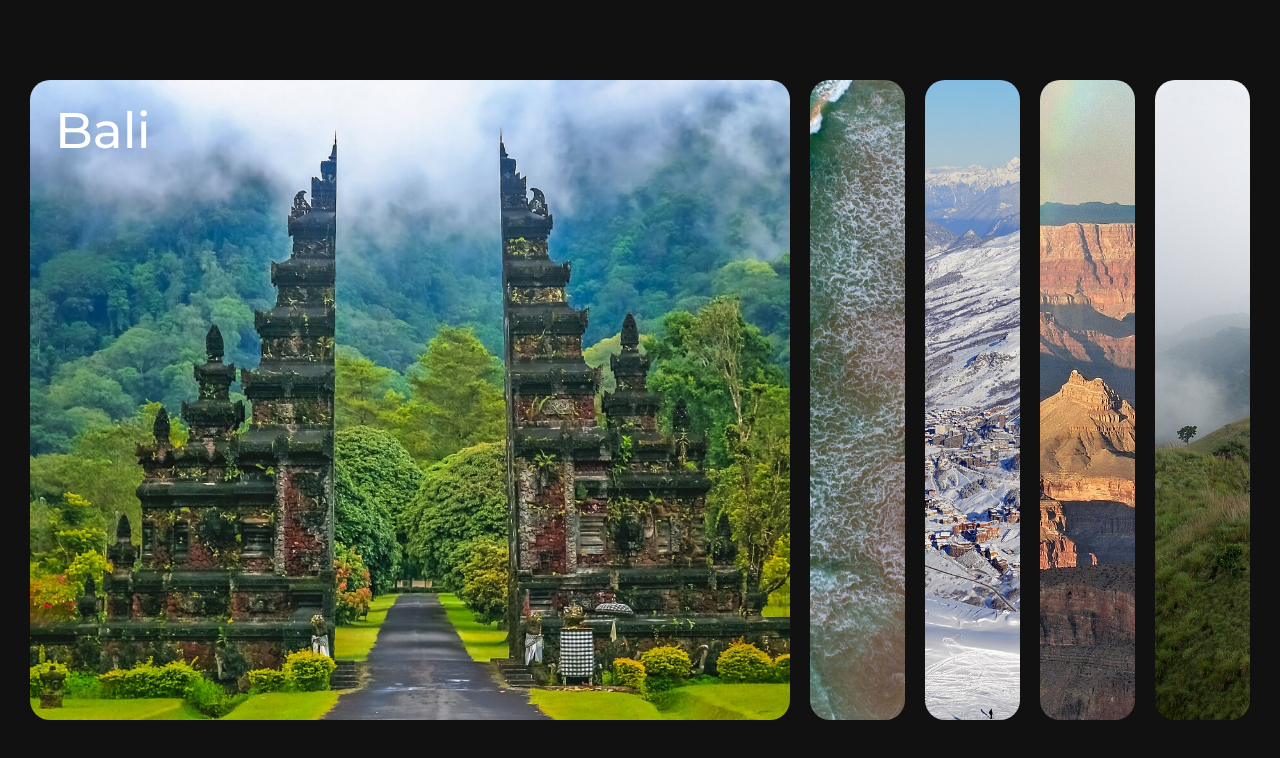
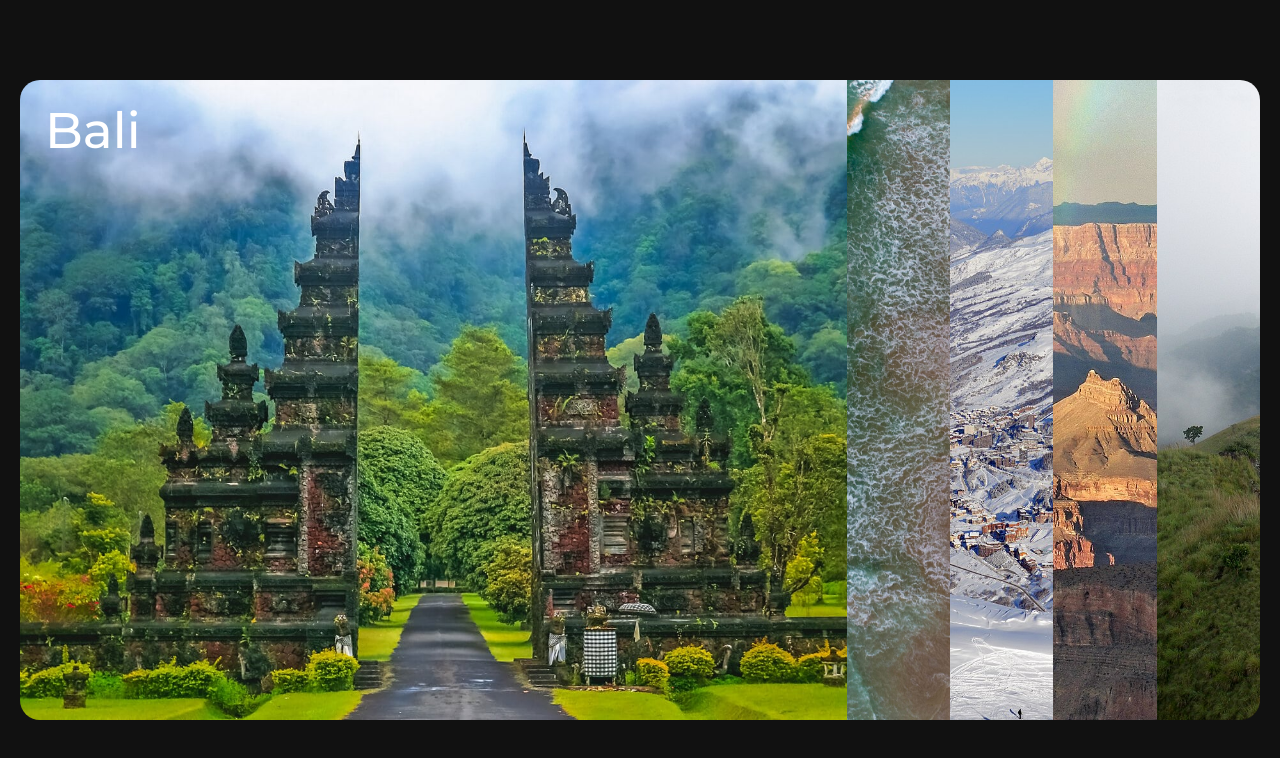
Before and after one commit to olexioio/GalaryCard, a plain HTML site: page index.html in a window 1280 px wide. Drawn offline with Linux system fonts and the light colour scheme.

Commit message:
add animation of card and some change in html,css

```diff
--- a/css/style.css
+++ b/css/style.css
@@ -2,7 +2,6 @@
     box-sizing: border-box;
 }
 body {
-    /* font-family: ; */
     overflow: hidden;
     margin: 0;
     background: #111;
@@ -12,15 +11,13 @@ body {
     align-items: center;
     font-family: 'Montserrat', sans-serif;
 }
-.container {
+.slide-container {
     width: 100%;
     display: flex;
     padding: 0 20px;
 }
 .slide {
     height: 80vh;
-    border-radius: 20px;
-    margin: 10px;
     cursor: pointer;
     color: #ffffff;
     flex: 1;
@@ -29,6 +26,12 @@ body {
     background-repeat: no-repeat;
     position: relative;
     transition: all 0.3s ease-in;
+}
+.slide:first-child{
+    border-radius: 20px 0 0 20px;
+}
+.slide:last-child{
+    border-radius: 0 20px 20px 0;
 }
 .slide h3 {
     opacity: 0;
@@ -42,6 +45,9 @@ body {
 .slide:nth-child(3){
     color: #111;
 }
+.slide:nth-child(2){
+    color: #111;
+}
 /* ACTIVE */
 .slide.active {
     flex: 8;
@@ -51,6 +57,15 @@ body {
     font-size: 50px;
     left: 25px;
     opacity: 1;
-    transition: opacity 0.3s ease-in, top 0.3s ease-in;
+    transition: opacity 0.3s ease-in 0.4s;
+}
 
+/* POINT */
+/* .point-container {
+    display: flex;
 }
+.point {
+    width: 10px;
+    height: 10px;
+    background: #ffffff;
+} */
--- a/index.html
+++ b/index.html
@@ -11,7 +11,7 @@
     <link href="https://fonts.googleapis.com/css2?family=Montserrat:wght@400;500;600;700&display=swap" rel="stylesheet">
 </head>
 <body>
-    <div class="container">
+    <div class="slide-container">
         <div class="slide active" style="background-image: url(img/bali.jpg);">
             <h3>Bali</h3>
         </div>
@@ -28,6 +28,13 @@
             <h3>Sri Lanca</h3>
         </div>
     </div>
+    <!-- <div class="point-container">
+        <div class="point"></div>
+        <div class="point"></div>
+        <div class="point"></div>
+        <div class="point"></div>
+        <div class="point"></div>
+    </div> -->
     <script src="js/main.js"></script>
 </body>
 </html>
--- a/js/main.js
+++ b/js/main.js
@@ -2,6 +2,14 @@ const slides = document.querySelectorAll(".slide")
 
 for (const slide of slides){
     slide.addEventListener("click", () => {
+        clearActiveClass();
+
         slide.classList.add("active");
     })
 }
+
+function clearActiveClass() {
+    slides.forEach((slide) => {
+        slide.classList.remove("active");
+    })
+}
```
